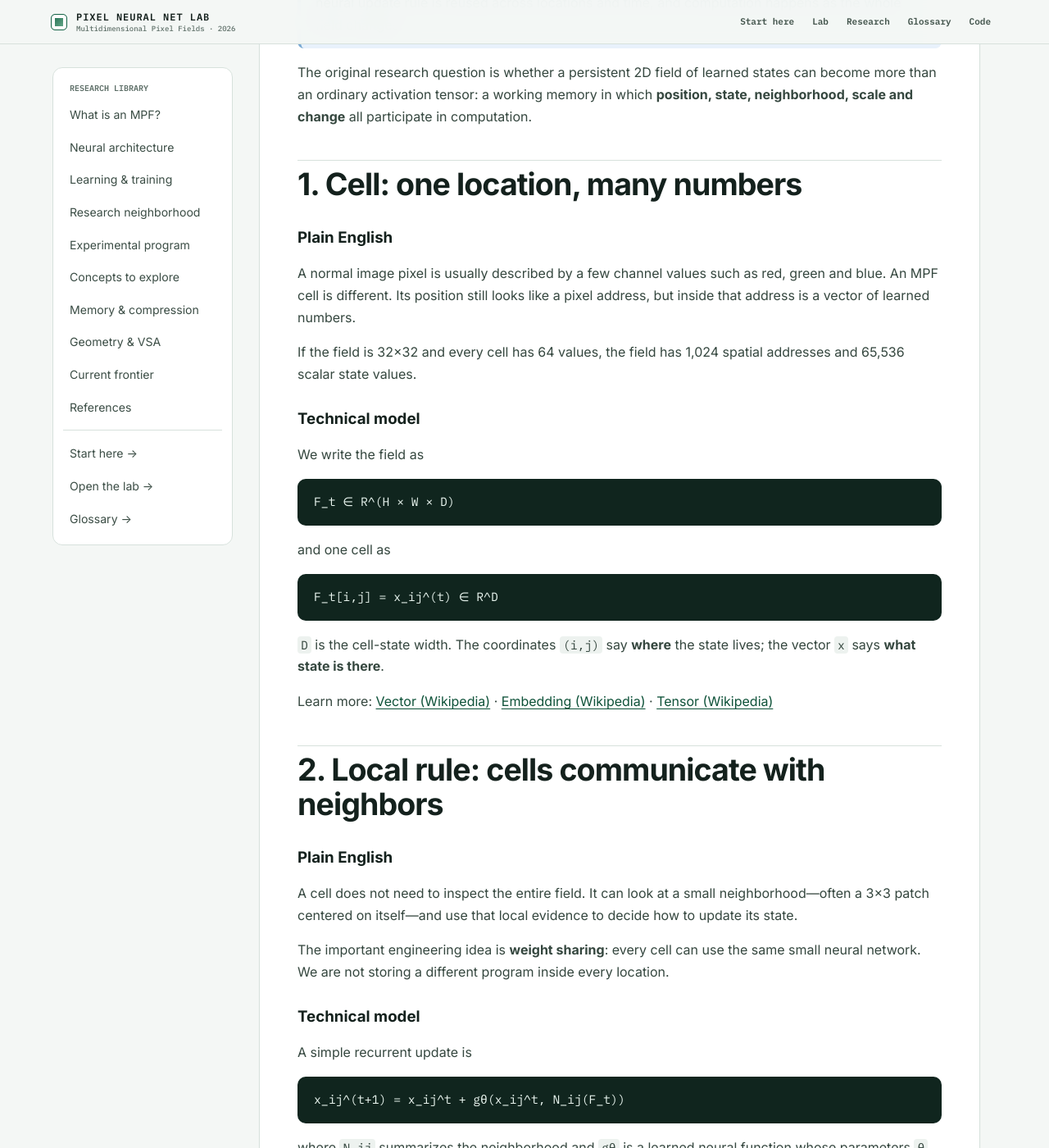
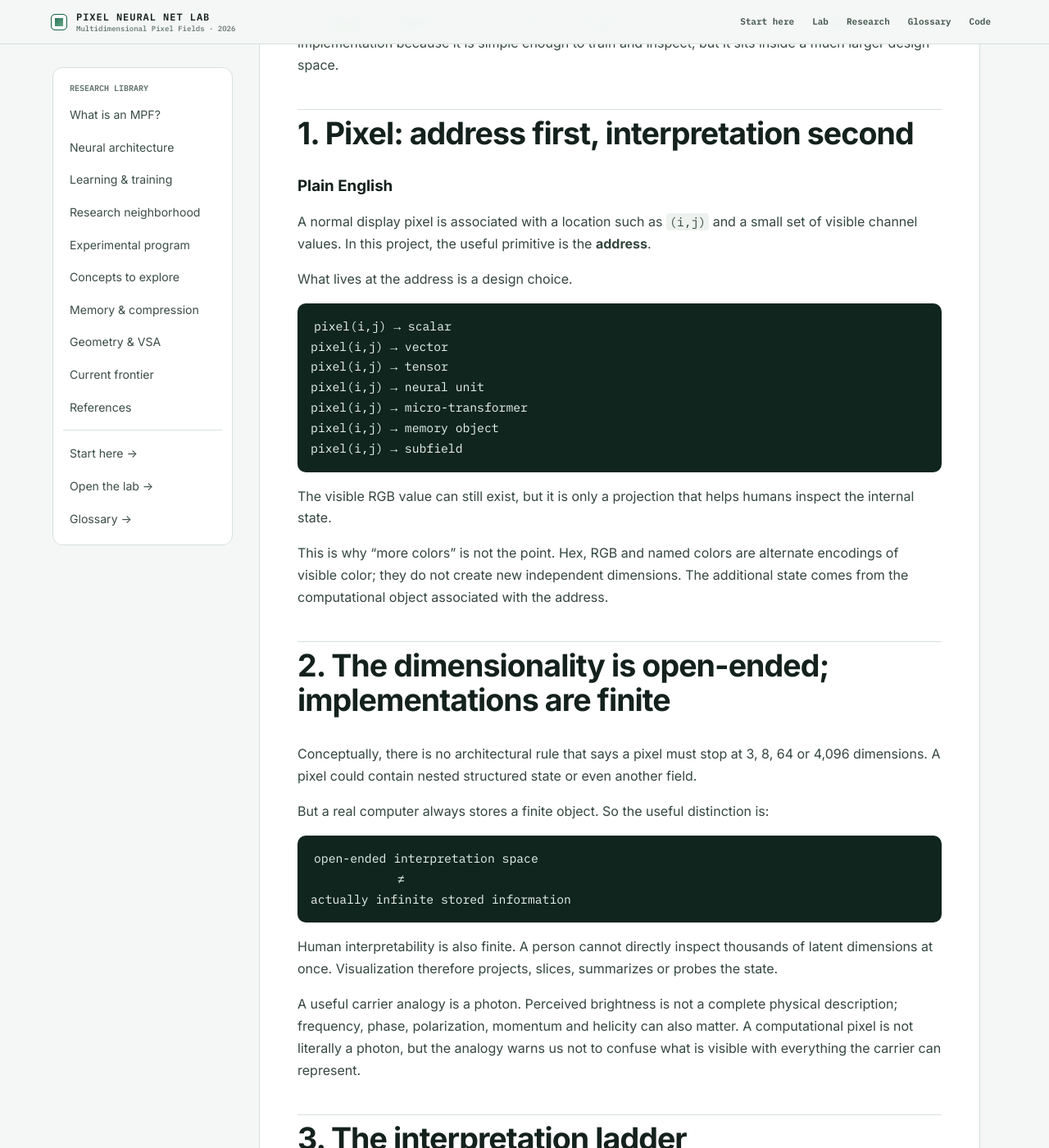
Before and after one commit to bitwikiorg/pixel-art-2026, a Jekyll site: the page built from learn/index.md, in a window 1280 px wide and 1400 px high, scrolled down 425 px. Shown: the whole window at 82% size. Built offline with Jekyll 4.4.1, drawn with Linux system fonts in a browser that asks for light colours; some of the changed text lies outside the part shown.

Commit message:
Teach MPF as a family of pixel interpretations

````diff
--- a/learn/index.md
+++ b/learn/index.md
@@ -3,129 +3,208 @@ layout: research
 title: Start Here
 ---
 
-# Multidimensional Pixel Fields, from zero to neural network
+# From pixel to computational object
 
-<div class="plain-box"><strong>One-sentence version:</strong> an MPF is a grid where every location contains a learned vector, the same neural update rule is reused across locations and time, and computation happens as the whole field changes.</div>
+<div class="plain-box"><strong>One-sentence version:</strong> Pixel Neural Net Lab asks what happens when a pixel stops meaning “a few color channels” and becomes a spatial address for an arbitrary computational object: scalar, vector, tensor, neural unit, token set, memory, subfield, or recursively larger structure.</div>
 
-The original research question is whether a persistent 2D field of learned states can become more than an ordinary activation tensor: a working memory in which **position, state, neighborhood, scale and change** all participate in computation.
+The project is broader than one recurrent neural grid. A recurrent vector field is one important implementation because it is simple enough to train and inspect, but it sits inside a much larger design space.
 
-## 1. Cell: one location, many numbers {#cell}
+## 1. Pixel: address first, interpretation second {#cell}
 
 ### Plain English
 
-A normal image pixel is usually described by a few channel values such as red, green and blue. An MPF cell is different. Its position still looks like a pixel address, but inside that address is a vector of learned numbers.
+A normal display pixel is associated with a location such as `(i,j)` and a small set of visible channel values. In this project, the useful primitive is the **address**.
 
-If the field is 32×32 and every cell has 64 values, the field has 1,024 spatial addresses and 65,536 scalar state values.
-
-### Technical model
-
-We write the field as
+What lives at the address is a design choice.
 
 ```text
-F_t ∈ R^(H × W × D)
+pixel(i,j) → scalar
+pixel(i,j) → vector
+pixel(i,j) → tensor
+pixel(i,j) → neural unit
+pixel(i,j) → micro-transformer
+pixel(i,j) → memory object
+pixel(i,j) → subfield
 ```
 
-and one cell as
+The visible RGB value can still exist, but it is only a projection that helps humans inspect the internal state.
+
+This is why “more colors” is not the point. Hex, RGB and named colors are alternate encodings of visible color; they do not create new independent dimensions. The additional state comes from the computational object associated with the address.
+
+## 2. The dimensionality is open-ended; implementations are finite
+
+Conceptually, there is no architectural rule that says a pixel must stop at 3, 8, 64 or 4,096 dimensions. A pixel could contain nested structured state or even another field.
+
+But a real computer always stores a finite object. So the useful distinction is:
 
 ```text
-F_t[i,j] = x_ij^(t) ∈ R^D
+open-ended interpretation space
+            ≠
+actually infinite stored information
 ```
 
-`D` is the cell-state width. The coordinates `(i,j)` say **where** the state lives; the vector `x` says **what state is there**.
+Human interpretability is also finite. A person cannot directly inspect thousands of latent dimensions at once. Visualization therefore projects, slices, summarizes or probes the state.
 
-Learn more: [Vector (Wikipedia)](https://en.wikipedia.org/wiki/Vector_(mathematics_and_physics)) · [Embedding (Wikipedia)](https://en.wikipedia.org/wiki/Embedding) · [Tensor (Wikipedia)](https://en.wikipedia.org/wiki/Tensor)
+A useful carrier analogy is a photon. Perceived brightness is not a complete physical description; frequency, phase, polarization, momentum and helicity can also matter. A computational pixel is not literally a photon, but the analogy warns us not to confuse what is visible with everything the carrier can represent.
 
-## 2. Local rule: cells communicate with neighbors {#local-rule}
+## 3. The interpretation ladder
 
-### Plain English
+### Scalar pixel
 
-A cell does not need to inspect the entire field. It can look at a small neighborhood—often a 3×3 patch centered on itself—and use that local evidence to decide how to update its state.
+```text
+x_ij ∈ R
+```
 
-The important engineering idea is **weight sharing**: every cell can use the same small neural network. We are not storing a different program inside every location.
+One value per location. This is the simplest spatial control.
 
-### Technical model
+### Vector pixel
 
-A simple recurrent update is
+```text
+x_ij ∈ R^D
+```
+
+A learned multidimensional state. This is the structural family used by Neural Cellular Automata and by the current learned MPF-Local experiment.
+
+### Tensor pixel
+
+```text
+x_ij ∈ R^(A × B × C)
+```
+
+One visible address contains a structured latent object. Two cells can have the same number of scalar values while organizing them differently—for example, a flat 64D vector versus an 8×8 tensor.
+
+Learn more: [Tensor (Wikipedia)](https://en.wikipedia.org/wiki/Tensor).
+
+### Neural-unit pixel
+
+The pixel contains state and is transformed by a shared nonlinear neural rule:
+
+```text
+x_ij' = fθ(x_ij, neighborhood_ij)
+```
+
+The weights can be shared across locations so the field does not require a completely separate network for every pixel.
+
+### Micro-transformer pixel
+
+One address can contain several internal latent tokens:
+
+```text
+X_ij ∈ R^(K × D)
+```
+
+A shared attention block can mix those tokens internally while the pixel exchanges a compressed message with other pixels.
+
+This is different from a **field Transformer**, where each pixel is itself one token and attention happens between pixel addresses.
+
+### Memory-object pixel
+
+A cell can separate rapidly changing state from slower persistent state:
+
+```text
+x_ij = [activity, memory]
+```
+
+Now the address is not merely a feature location; it can become a persistent local memory object.
+
+### Subfield pixel
+
+A visible pixel can itself contain a smaller field:
+
+```text
+outer field → pixel → inner field
+```
+
+That turns the system into a field of fields and provides a concrete route toward recursive or multiscale organization.
+
+[Run all seven interpretations in the browser]({{ '/experiment/#pixelUniverseLab' | relative_url }}).
+
+## 4. Communication is another independent choice {#local-rule}
+
+Changing the internal pixel does not determine how pixels communicate.
+
+Possible communication rules include:
+
+- fixed local neighborhoods;
+- convolution;
+- graph message passing;
+- sparse long-range links;
+- global attention;
+- learned routing;
+- region summaries;
+- communication between fields.
+
+A simple local vector field uses
 
 ```text
 x_ij^(t+1) = x_ij^t + gθ(x_ij^t, N_ij(F_t))
 ```
 
-where `N_ij` summarizes the neighborhood and `gθ` is a learned neural function whose parameters `θ` are shared across the grid.
+where `N_ij` is a neighborhood and `gθ` is a learned update shared across positions.
 
-This is very close to **Neural Cellular Automata (NCA)**. Growing Neural Cellular Automata used multidimensional cell states, local perception and a learned shared update rule. [Read the Distill article](https://distill.pub/2020/growing-ca/). For the classical idea of a cellular automaton, see [Scholarpedia: Cellular automata](https://www.scholarpedia.org/article/Cellular_automata).
+This is closely related to [Growing Neural Cellular Automata](https://distill.pub/2020/growing-ca/) and to graph message passing. [Distill: A Gentle Introduction to Graph Neural Networks](https://distill.pub/2021/gnn-intro/).
 
-A graph-neural-network view is also useful: the grid is a regular graph and each update is a round of message passing. [Distill: A Gentle Introduction to Graph Neural Networks](https://distill.pub/2021/gnn-intro/).
+## 5. Time and recurrence are optional tools, not the definition {#recurrence}
 
-## 3. Recurrence: the same computation continues through time {#recurrence}
-
-### Plain English
-
-One local update can only move information a short distance. Repeating the rule lets effects propagate farther.
-
-With a 3×3 neighborhood, a signal can only directly reach adjacent cells in one step. After several recurrent steps, distant parts of the field can influence one another indirectly.
-
-### Technical model
+A field can change through repeated updates:
 
 ```text
 F_0 → F_1 → F_2 → … → F_T
 ```
 
-The same learned transition can be reused at every `t`. This is recurrence: later states depend on earlier states, and effective computational depth can grow without introducing a new independent set of weights for every step.
+Recurrence is useful because local communication needs multiple steps to propagate globally and because repeated computation can create persistent intermediate states.
+
+But an MPF experiment does not have to be recurrent. A tensor pixel, attention pixel, stored-memory field or field-to-field retrieval system can test different parts of the idea.
 
 Related reading: [Scholarpedia: Recurrent neural networks](https://www.scholarpedia.org/article/Recurrent_neural_networks) · [Self-classifying MNIST Digits](https://distill.pub/2020/selforg/mnist/).
 
-## 4. Field: persistent working state
+## 6. Regions and recursion {#hierarchy}
 
-A normal feed-forward activation is often temporary: data passes through a layer and onward. MPF is interested in a stronger design in which the field itself remains the machine's working state for multiple updates, and potentially persists between episodes.
-
-That connects the project to learned external memory. [Neural Map](https://arxiv.org/abs/1702.08360) is especially relevant because it stores learned information in a persistent 2D memory. MPF pushes in a different direction: computation should occur **inside** the field through repeated shared updates, rather than treating the grid mainly as a passive memory to read and write.
-
-## 5. Hierarchy: cells can form regions {#hierarchy}
-
-### Plain English
-
-Local communication is cheap, but it can be slow for long-distance problems. A multiresolution field adds summaries at larger scales:
+Spatial addresses naturally permit larger structures:
 
 ```text
-32×32 cells → 8×8 regions → 4×4 super-regions → global state
+cell → region → field
 ```
 
-A fine scale can preserve detail while a coarse scale carries context farther.
+The stronger recursive version is:
 
-### Technical question
+```text
+album → field → region → subregion → cell → inner subfield
+```
 
-Do regional summaries reduce the number of recurrent steps, improve generalization, or organize the representation more cleanly? If not, a flat recurrent field is simpler and should be preferred.
+The same representational or computational mechanism might eventually operate at multiple levels. If the same rule is demonstrably reused across scales, “recursive” or possibly “fractal” becomes technically meaningful. Otherwise the safer term is **multiresolution**.
 
-The word **fractal** should be reserved for a later architecture that genuinely reuses the same representational/update rule across multiple scales. Until then, **multiresolution** or **hierarchical** is the precise term.
+## 7. What can be learned? {#training}
 
-## 6. Training: the rule is learned, not hand-written {#training}
+Different experiments can learn different things:
 
-The live neural-field experiment uses supervised learning. Examples contain two marked locations, A and B, and a target relation such as LEFT or ABOVE. The network begins with random weights.
+- the contents of vector or tensor states;
+- the update rule inside a neural pixel;
+- attention weights inside a transformer pixel;
+- where information is written;
+- which cells communicate;
+- regional summaries;
+- memory gates;
+- codebooks for quantization;
+- semantic geometry;
+- field-to-field retrieval.
 
-During training:
+The current TensorFlow.js neural-field experiment learns only a narrow subset: vector-valued cell state, a shared local convolutional update and a classifier readout. That makes it a useful baseline rather than a complete implementation of the project.
 
-1. an encoder writes the markers into the field;
-2. a shared local neural rule updates the hidden field several times;
-3. the field is pooled into a small readout;
-4. the prediction is compared with the correct label;
-5. backpropagation computes how the weights contributed to the error;
-6. an optimizer updates those weights.
+## 8. The larger research object
 
-That is an ordinary differentiable neural-network training loop. The unusual part is the **state architecture**: a persistent, spatially addressable recurrent field.
+The project becomes a family of questions about **representation + topology + computation + memory + scale + geometry**.
 
-Try it: [Train the browser neural field]({{ '/experiment/' | relative_url }}).
+Examples:
 
-## 7. What comes after the first neural field?
+- Does a 4×4 tensor inside each pixel behave differently from an equal-size flat vector?
+- Does attention work better inside a pixel, between pixels, or at regional scales?
+- Can a pixel preserve state after its input disappears?
+- Can an outer field route computation into inner subfields only when needed?
+- Can semantic organization emerge spatially rather than being assigned?
+- Can very high-dimensional or vector-symbolic state improve compositional operations?
+- Can hyperbolic geometry help hierarchy-related state? [Poincaré embeddings](https://arxiv.org/abs/1705.08039)
+- Can quantized fields preserve useful information per stored bit? [VQ-VAE](https://arxiv.org/abs/1711.00937)
+- Can multiple persistent fields retrieve and modify one another as a semantic album?
 
-The main research directions branch from the same core mechanism:
-
-- **semantic topology** — can the learned arrangement itself become meaningful?
-- **purposeful roles** — do cells or regions develop stable computational specializations?
-- **multiresolution reasoning** — can fine and coarse states exchange information usefully?
-- **persistent memory** — can a field be stored, retrieved, edited and reused?
-- **vector quantization** — can stored field state be represented with discrete codes? [VQ-VAE](https://arxiv.org/abs/1711.00937)
-- **hyperbolic hierarchy** — do hierarchy-related channels benefit from a non-Euclidean metric? [Poincaré embeddings](https://arxiv.org/abs/1705.08039)
-- **vector-symbolic operations** — can high-dimensional binding/composition be embedded inside field state?
-
-<div class="note-box"><strong>Where to go next:</strong> use the <a href="{{ '/research/' | relative_url }}">Research Library</a> as a map. Each card answers a different question and links the primary literature behind it.</div>
+<div class="note-box"><strong>Where to go next:</strong> the <a href="{{ '/experiment/' | relative_url }}">live laboratory</a> now starts with the pixel-interpretation ladder. The <a href="{{ '/research/02-experiment-protocol/' | relative_url }}">experimental program</a> expands that ladder into trained comparisons, recursive fields, memory, compression, semantic topology and field-to-field systems.</div>
````
